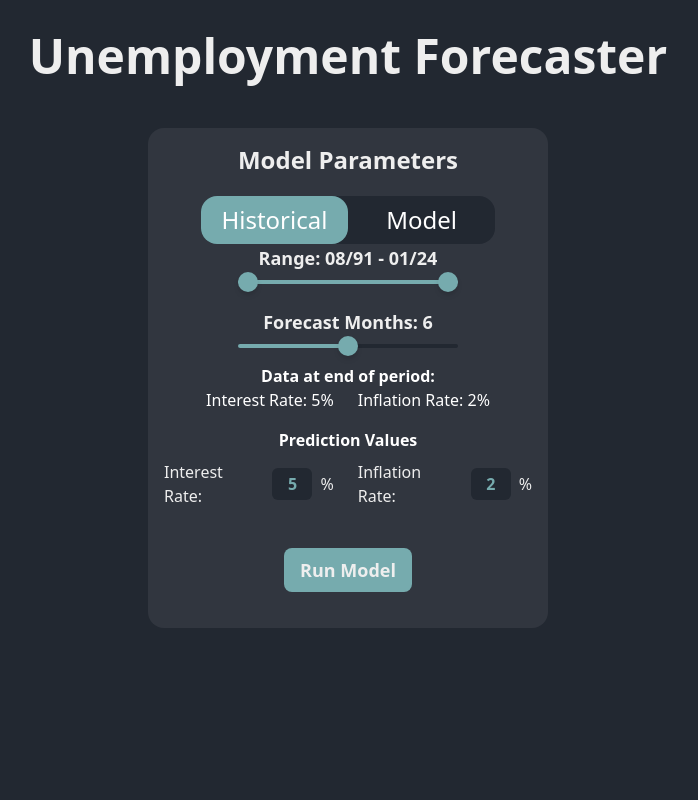
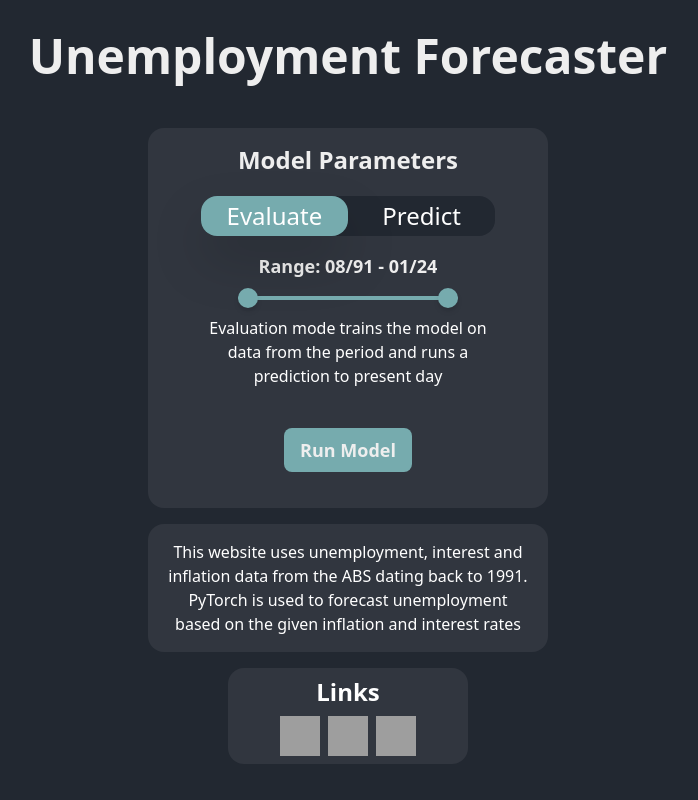
Before and after one commit to lliamsymonds04/forecasting-unemployment, a React (Vite) app: page / in a window 1280 px wide. Shown: the whole page, without its empty margins (292-990 px from the left). Built offline with nearby package versions, Linux system fonts and the light colour scheme; grey boxes are pictures that could not be loaded.

Commit message:
front end finished

```diff
--- a/package.json
+++ b/package.json
@@ -15,6 +15,7 @@
     "radix-ui": "^1.1.3",
     "react": "^19.0.0",
     "react-dom": "^19.0.0",
+    "react-spinners": "^0.15.0",
     "tailwindcss": "^4.0.5"
   },
   "devDependencies": {
--- a/src/App.tsx
+++ b/src/App.tsx
@@ -1,5 +1,7 @@
 import { useState } from "react";
 import ModelTuner from "./components/ModelTuner";
+import InfoCard from "./components/InfoCard";
+import LinksCard from "./components/LinksCard";
 // import Footer from "./components/Footer";
 
 
@@ -16,6 +18,8 @@ function App() {
       {/* {graphSrc !== "" && <img src={graphSrc} alt="Graph" className="w-[90%] h-auto mt-8 max-w-[25rem]" />} */}
       <ModelTuner setGraphSrc={setGraphSrc}/>
       {/* <Footer /> */}
+      <InfoCard/>
+      <LinksCard/>
     </div>
   );
 }
--- /dev/null
+++ b/src/components/InfoCard.tsx
@@ -0,0 +1,12 @@
+
+
+function InfoCard() {
+    return (
+        <div className="max-w-[25rem] w-[90%] rounded-2xl bg-[#31363F] h-fit mt-4 p-4 flex flex-col items-center">
+            <p className="text-white text-center">This website uses unemployment, interest and inflation data from the ABS dating back to 1991. PyTorch is used to forecast unemployment based on the given inflation and interest rates</p>
+
+        </div>
+    )
+}
+
+export default InfoCard;
--- /dev/null
+++ b/src/components/LinksCard.tsx
@@ -0,0 +1,40 @@
+const links = [
+    {
+        name: "Portfolio",
+        url: "https://lliamsymonds04.github.io/",
+        imgSrc: "https://img.icons8.com/?size=100&id=RMOSvUQ2lycM&format=png&color=FFFFFF"
+    },
+    {
+        name: "Github",
+        url: "https://github.com/lliamsymonds04",
+        imgSrc: "https://img.icons8.com/?size=100&id=62856&format=png&color=FFFFFF"
+    },
+    {
+        name: "Github Repo",
+        url: "https://github.com/lliamsymonds04/forecasting-unemployment",
+        imgSrc: "https://img.icons8.com/?size=100&id=9QcispT98adO&format=png&color=FFFFFF"
+    }
+
+]
+
+function LinkButton({imgSrc, link, size = 10, name}: {imgSrc: string, link: string, name: string, size?: number}) {
+    return (
+        <a href={link} target="_blank" rel="noreferrer" title={name}>
+            <img src={imgSrc} style={{height: `${size/4}rem`, width: `${size/4}rem`}} />
+        </a>
+    )
+}
+
+function LinksCard() {
+    return (
+        <div className="max-w-[15rem] w-[50%] rounded-2xl bg-[#31363F] h-fit mt-4 gap-2 p-2 flex flex-col items-center justify-center">
+            <p className="font-bold text-white text-2xl">Links</p>
+            <div className="flex flex-row items-center justify-center gap-2">
+                {links.map((v, index) => <LinkButton imgSrc={v.imgSrc} link={v.url} name={v.name} key={index} size={10}/>)}
+            </div>
+
+        </div>
+    )
+}
+
+export default LinksCard;
--- a/src/components/ModelTuner.tsx
+++ b/src/components/ModelTuner.tsx
@@ -4,6 +4,7 @@ import { SingleSlider, DoubleSlider } from "./Sliders";
 import interpolateDateRange from "../utils/InterpolateDateRange";
 import NumbersInput from "./NumberInput";
 import ToggleButton from "./ToggleButton";
+import { PulseLoader } from "react-spinners";
 
 const DateRange = ["1991-08-01", "2024-01-01"]
 const MaxForecastMonths = 12;
@@ -34,13 +35,31 @@ function ModelTuner({setGraphSrc}: {setGraphSrc: React.Dispatch<React.SetStateAc
     const [predictMode, setPredictMode] = useState<boolean>(false);
 
     const [forecastMonths, setForecastMonths] = useState<number>(MaxForecastMonths * 0.5);
+    const [isFetching, setIsFetching] = useState<boolean>(false);
 
     async function forecast() {
         //convert the dates
         const s = formatDate(startDate);
         const e = formatDate(endDate);
         const url = `${BaseURL}/api/forecast_unemployment?start=${s}&end=${e}&forecast_months=${forecastMonths}&interest_rate=${modelInterestRate}&inflation_rate=${modelInflationRate}`;
-        console.log(url);
+
+        const response = await fetch(url, {method: "GET"});
+
+        if (!response.ok) {
+            throw new Error(`HTTP error! Status: ${response.status}`);
+        }
+
+        const blob = await response.blob()
+        const imgUrl = URL.createObjectURL(blob)
+        setGraphSrc(imgUrl)
+    }
+
+    async function evaluate() {
+        //convert the dates
+        const s = formatDate(startDate);
+        const e = formatDate(endDate);
+        const url = `${BaseURL}/api/evaluate_model?start=${s}&end=${e}`;
+
         const response = await fetch(url, {method: "GET"});
 
         if (!response.ok) {
@@ -74,17 +93,17 @@ function ModelTuner({setGraphSrc}: {setGraphSrc: React.Dispatch<React.SetStateAc
                 <ToggleButton
                     activeColour="#76ABAE"
                     backgroundColour="#222831"
-                    option1="Historical"
-                    option2="Model"
+                    option1="Evaluate"
+                    option2="Predict"
                     toggle={predictMode}
                     setToggle={setPredictMode}
                 />
             </div>
 
-            <p className="font-bold font-sans text-lg text-[#EEEEEE]">
+            <p className="font-bold font-sans text-lg text-[#EEEEEE] mt-4">
                 Range: {startDate} - {endDate}
             </p>
-            <div className="w-[60%]">
+            <div className="w-[60%] mt-2">
                 <DoubleSlider increments={200} startPos1={0} startPos2={1}
                     onUpdate={(p1: number, p2: number) => {
                         setStartDate(interpolateDateRange(DateRange[0], DateRange[1], p1));
@@ -94,6 +113,9 @@ function ModelTuner({setGraphSrc}: {setGraphSrc: React.Dispatch<React.SetStateAc
                     }}
                 />
             </div>
+
+            {predictMode ? <div className="flex flex-col items-center w-full">
+
                 <p className="font-bold font-sans text-lg text-[#EEEEEE] mt-4">
                     Forecast Months: {forecastMonths}
                 </p>
@@ -114,17 +136,28 @@ function ModelTuner({setGraphSrc}: {setGraphSrc: React.Dispatch<React.SetStateAc
                     <NumbersInput inputName="Interest Rate:" value={modelInterestRate} setValue={setModelInterestRate} />
                     <NumbersInput inputName="Inflation Rate:" value={modelInflationRate} setValue={setModelInflationRate} />
                 </div>
+            </div> : <p className="text-white text-center w-[80%] mt-2">Evaluation mode trains the model on data from the period and runs a prediction to present day</p>}
 
             <button
                 className="bg-[#76ABAE] text-[#EEEEEE] font-bold font-sans text-lg mt-10 mb-5 px-4 py-2 rounded-lg hover:bg-[#4A7B7D] focus:outline-none"
                 onClick={() => {
+                    setIsFetching(true)
+
                     try {
+                        if (predictMode) {
                             forecast();
+                        } else {
+                            evaluate();
+                        }
                     } catch (error) {
                         console.error("Error fetching data:", error);
+                    } finally {
+                        setIsFetching(false)
                     }
+
                 }}
             > Run Model </button>
+            <PulseLoader color="#A0D6D8" size={15} loading={isFetching}/>
         </div>
     )
 }
--- a/src/components/ToggleButton.tsx
+++ b/src/components/ToggleButton.tsx
@@ -11,12 +11,12 @@ interface ToggleButtonProps {
 }
 
 function ToggleButton({backgroundColour, activeColour, toggle, setToggle, option1, option2}: ToggleButtonProps ) {
-    return (<div className={`w-full h-12 relative rounded-2xl bg-[${backgroundColour}]`}>
+    return (<div className={`w-full h-10 relative rounded-2xl bg-[${backgroundColour}]`}>
         <button
             className="w-full h-full absolute cursor-pointer z-50"
             onClick={() => setToggle(!toggle)}
         />
-        <motion.div className={`absolute h-full w-1/2 rounded-2xl bg-[${activeColour}]`} animate={{x: toggle ? "100%" : 0}}/>
+        <motion.div className={`absolute h-full w-1/2 rounded-2xl drop-shadow-2xl bg-[${activeColour}] `} animate={{x: toggle ? "100%" : 0}}/>
         <p className="text-2xl text-white font-sans w-1/2 text-center absolute top-1/2 -translate-y-1/2">{option1}</p>
         <p className="text-2xl text-white font-sans w-1/2 text-center absolute left-1/2 top-1/2 -translate-y-1/2">{option2}</p>
     </div>)
```
Also changed, not shown: 1 other file (tests, documents, lock files or other folders). Lines whose indentation alone changed are shown as unchanged.
